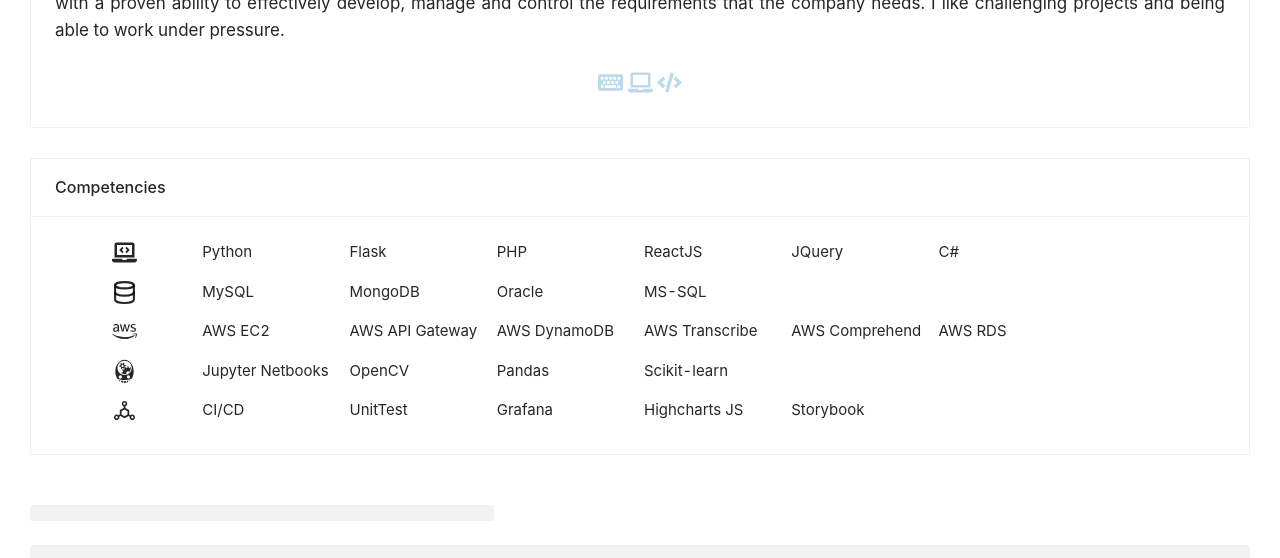
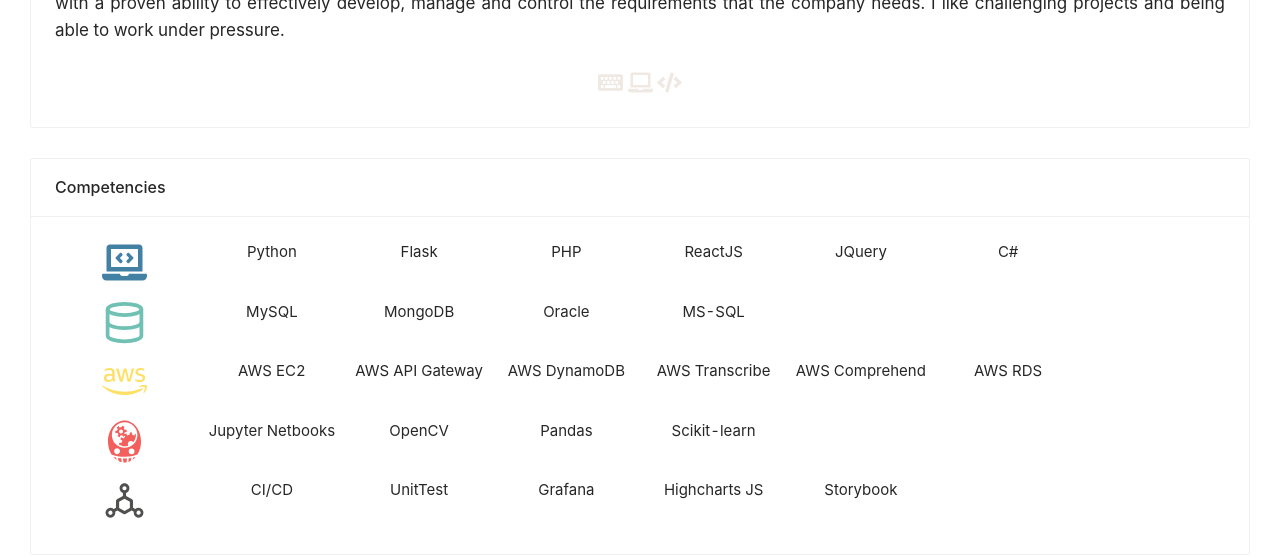
Before and after one commit to ttinajero/ttinajero.github.io, a React (Create React App) app: page / in a window 1280 px wide. Shown: the part 394-952 px from the top of the page. Built offline with nearby package versions, Linux system fonts and the light colour scheme.

Commit message:
Version para PC

```diff
--- a/src/components/Competencies.jsx
+++ b/src/components/Competencies.jsx
@@ -9,57 +9,64 @@
 
 
 const Competencies = () => {
+
+    let iconLaptop = { color: "#4281a4", fontSize: "3em" };
+    let iconDB = { color: "#70c1b3", fontSize: "3em" };
+    let iconAWS = { color: "#ffe066", fontSize: "3em" };
+    let iconIA = { color: "#f25f5c", fontSize: "3em" };
+    let iconDeploy = { color: "#50514f", fontSize: "3em" };
+
     return (
         <Row>
             <Col span={24} >
                 <div style={{textAlign: 'justify', padding: '30px 30px 0px 30px'}}>
                     <Card title="Competencies" style={{ fontWeight: 'normal', fontSize:15 }}>
                         <Row gutter={[8, 8]}>
-                            <Col span={3} align="middle"><FaLaptopCode  size={25}/></Col>
-                            <Col span={3}>Python</Col>
-                            <Col span={3}>Flask</Col>
-                            <Col span={3}>PHP</Col>
-                            <Col span={3}>ReactJS</Col>
-                            <Col span={3}>JQuery</Col>
-                            <Col span={3}>C#</Col>
-                            <Col span={3}></Col>
+                            <Col span={3} align="middle"><FaLaptopCode style={iconLaptop} /></Col>
+                            <Col span={3} align="middle">Python</Col>
+                            <Col span={3} align="middle">Flask</Col>
+                            <Col span={3} align="middle">PHP</Col>
+                            <Col span={3} align="middle">ReactJS</Col>
+                            <Col span={3} align="middle">JQuery</Col>
+                            <Col span={3} align="middle">C#</Col>
+                            <Col span={3} align="middle"></Col>
 
-                            <Col span={3} align="middle"><FiDatabase  size={25}/></Col>
-                            <Col span={3}>MySQL</Col>
-                            <Col span={3}>MongoDB</Col>
-                            <Col span={3}>Oracle</Col>
-                            <Col span={3}>MS-SQL</Col>
-                            <Col span={3}></Col>
-                            <Col span={3}></Col>
-                            <Col span={3}></Col>
+                            <Col span={3} align="middle"><FiDatabase  style={iconDB}/></Col>
+                            <Col span={3} align="middle">MySQL</Col>
+                            <Col span={3} align="middle">MongoDB</Col>
+                            <Col span={3} align="middle">Oracle</Col>
+                            <Col span={3} align="middle">MS-SQL</Col>
+                            <Col span={3} align="middle"></Col>
+                            <Col span={3} align="middle"></Col>
+                            <Col span={3} align="middle"></Col>
 
-                            <Col span={3} align="middle"><FaAws  size={25}/></Col>
-                            <Col span={3}>AWS EC2</Col>
-                            <Col span={3}>AWS API Gateway</Col>
-                            <Col span={3}>AWS DynamoDB</Col>
-                            <Col span={3}>AWS Transcribe</Col>
-                            <Col span={3}>AWS Comprehend</Col>
-                            <Col span={3}>AWS RDS</Col>
-                            <Col span={3}></Col>
+                            <Col span={3} align="middle"><FaAws  style={iconAWS}/></Col>
+                            <Col span={3} align="middle">AWS EC2</Col>
+                            <Col span={3} align="middle">AWS API Gateway</Col>
+                            <Col span={3} align="middle">AWS DynamoDB</Col>
+                            <Col span={3} align="middle">AWS Transcribe</Col>
+                            <Col span={3} align="middle">AWS Comprehend</Col>
+                            <Col span={3} align="middle">AWS RDS</Col>
+                            <Col span={3} align="middle"></Col>
 
-                            <Col span={3} align="middle"><GiArtificialIntelligence  size={25}/></Col>
-                            <Col span={3}>Jupyter Netbooks</Col>
-                            <Col span={3}>OpenCV</Col>
-                            <Col span={3}>Pandas</Col>
-                            <Col span={3}>Scikit-learn</Col>
-                            <Col span={3}></Col>
-                            <Col span={3}></Col>
-                            <Col span={3}></Col>
+                            <Col span={3} align="middle"><GiArtificialIntelligence  style={iconIA}/></Col>
+                            <Col span={3} align="middle">Jupyter Netbooks</Col>
+                            <Col span={3} align="middle">OpenCV</Col>
+                            <Col span={3} align="middle">Pandas</Col>
+                            <Col span={3} align="middle">Scikit-learn</Col>
+                            <Col span={3} align="middle"></Col>
+                            <Col span={3} align="middle"></Col>
+                            <Col span={3} align="middle"></Col>
 
 
-                            <Col span={3} align="middle"><AiOutlineDeploymentUnit  size={25}/></Col>
-                            <Col span={3}>CI/CD</Col>
-                            <Col span={3}>UnitTest</Col>
-                            <Col span={3}>Grafana</Col>
-                            <Col span={3}>Highcharts JS</Col>
-                            <Col span={3}>Storybook</Col>
-                            <Col span={3}></Col>
-                            <Col span={3}></Col>
+                            <Col span={3} align="middle"><AiOutlineDeploymentUnit  style={iconDeploy}/></Col>
+                            <Col span={3} align="middle">CI/CD</Col>
+                            <Col span={3} align="middle">UnitTest</Col>
+                            <Col span={3} align="middle">Grafana</Col>
+                            <Col span={3} align="middle">Highcharts JS</Col>
+                            <Col span={3} align="middle">Storybook</Col>
+                            <Col span={3} align="middle"></Col>
+                            <Col span={3} align="middle"></Col>
                         </Row>
                     </Card>
                 </div>
--- a/src/components/Summary.jsx
+++ b/src/components/Summary.jsx
@@ -14,7 +14,7 @@
                         ability to effectively develop, manage and control the requirements that the company needs. I like challenging projects and being able to work under pressure.
                         <br/><br/>
                         <div style={{textAlign: 'center'}}>
-                            <FaKeyboard size={25} style={{ fill: '#bcdae9'}}/>  <FaLaptop size={25} style={{ fill: '#bcdae9'}}/>  <FaCode size={25} style={{ fill: '#bcdae9'}}/>
+                            <FaKeyboard size={25} style={{ fill: '#efe9e4'}}/>  <FaLaptop size={25} style={{ fill: '#efe9e4'}}/>  <FaCode size={25} style={{ fill: '#efe9e4'}}/>
                         </div>
                     </Card>
                 </div>
```
